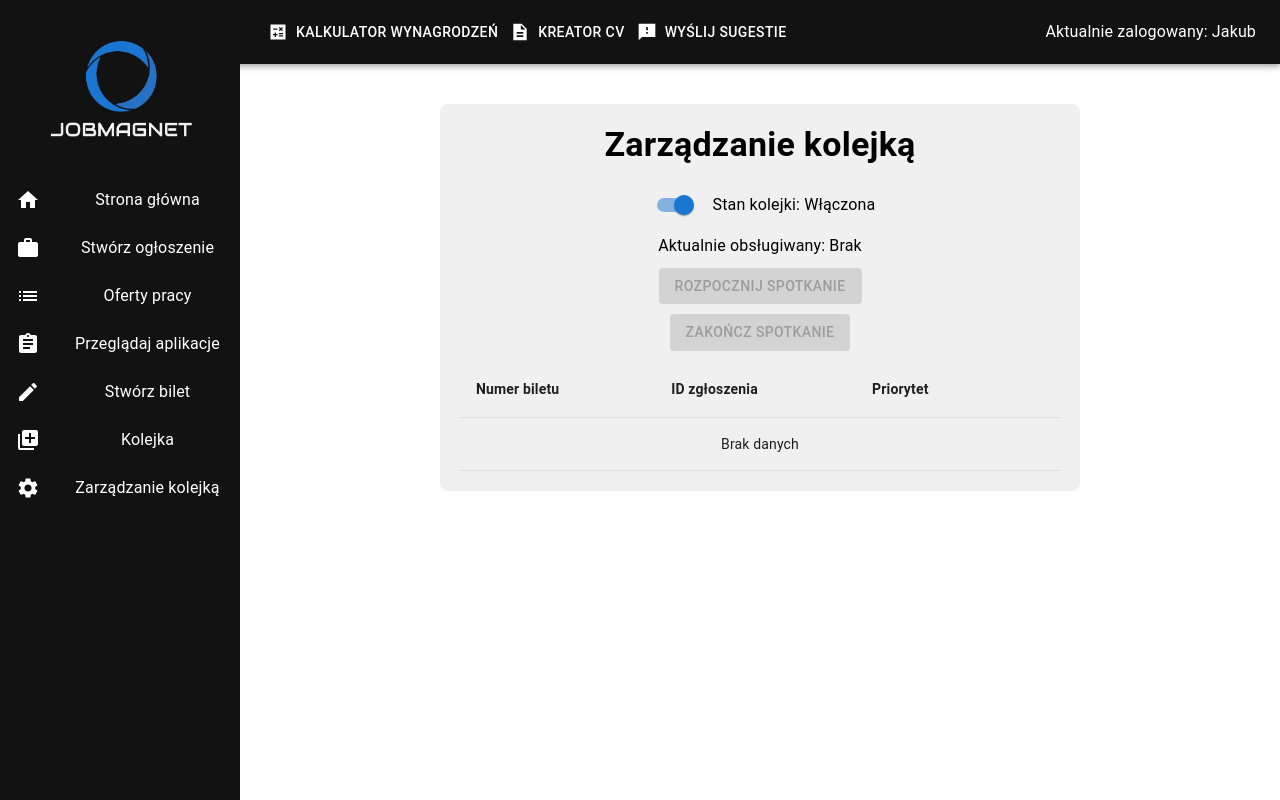
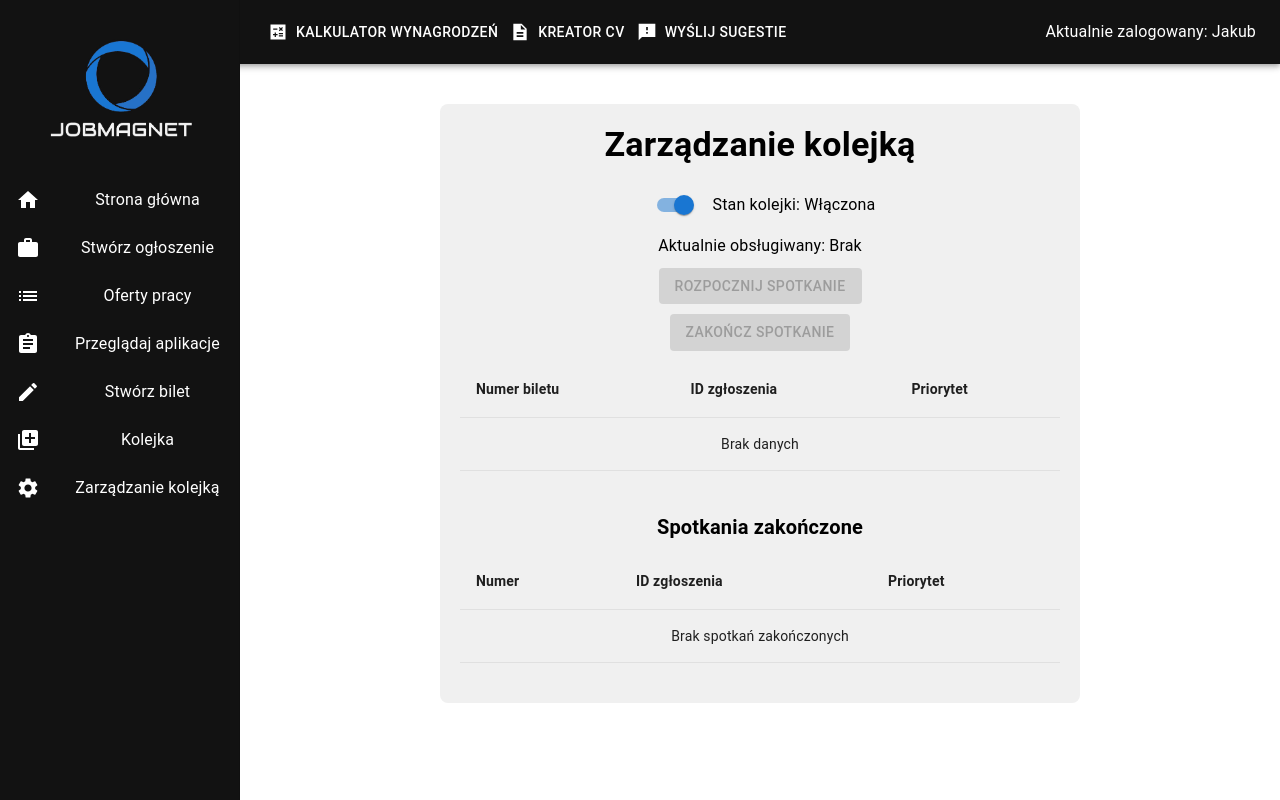
Before and after one commit to kawalerooo/job-magnet, a React (Create React App) app: page /queueManagement in a window 1280 px wide. Shown: the top 800 px of the page. Built offline with nearby package versions, Linux system fonts and the light colour scheme.

Commit message:
added table that saves completed meetings

```diff
--- a/src/components/queueSystemFiles/QueueContext.js
+++ b/src/components/queueSystemFiles/QueueContext.js
@@ -7,6 +7,7 @@ export const QueueProvider = ({ children }) => {
     const [ticketQueue, setTicketQueue] = useState([]);
     const [currentTicket, setCurrentTicket] = useState(null);
     const [ticketOrder, setTicketOrder] = useState([]);
+    const [completedMeetings, setCompletedMeetings] = useState([]);
 
     const addTicketToQueue = (newTicket) => {
         setTicketQueue((prevQueue) => [...prevQueue, newTicket]);
@@ -27,6 +28,15 @@ export const QueueProvider = ({ children }) => {
     };
 
     const endMeeting = () => {
+        // Zapisz zakończone spotkanie do tabeli spotkań zakończonych
+        if (currentTicket) {
+            const completedMeeting = {
+                id: currentTicket.id,
+                ticketNumber: currentTicket.ticketNumber,
+                priority: currentTicket.priority,
+            };
+            setCompletedMeetings((prevMeetings) => [...prevMeetings, completedMeeting]);
+        }
         setCurrentTicket(null);
     };
 
@@ -64,6 +74,7 @@ export const QueueProvider = ({ children }) => {
                 ticketOrder,
                 updateTicketOrder,
                 updateTicketQueue,
+                completedMeetings, // Dodane completedMeetings do wartości kontekstu
             }}
         >
             {children}
--- a/src/components/queueSystemFiles/QueueManagement.js
+++ b/src/components/queueSystemFiles/QueueManagement.js
@@ -35,6 +35,7 @@ const QueueManagement = () => {
         updateTicketOrder,
         updateTicketQueue,
         removeTicketFromQueue,
+        completedMeetings,
     } = useContext(QueueContext);
 
     const [openDialog, setOpenDialog] = useState(false);
@@ -85,6 +86,13 @@ const QueueManagement = () => {
 
         const url = `/recruitment/${selectedTicketId}`;
         navigate(url);
+
+        const completedTicket = ticketQueue.find((ticket) => ticket.id === selectedTicketId);
+        if (completedTicket) {
+            //addCompletedMeeting(completedTicket);
+        }
+
+        removeTicketFromQueue(selectedTicketId);
     };
 
     const handleReturnToMeeting = () => {
@@ -161,7 +169,6 @@ const QueueManagement = () => {
                                             <TableCell style={{ fontWeight: 'bold' }}>Numer biletu</TableCell>
                                             <TableCell style={{ fontWeight: 'bold' }}>ID zgłoszenia</TableCell>
                                             <TableCell style={{ fontWeight: 'bold' }}>Priorytet</TableCell>
-                                            <TableCell style={{ fontWeight: 'bold' }}></TableCell>
                                         </TableRow>
                                     </TableHead>
                                     <TableBody>
@@ -178,7 +185,6 @@ const QueueManagement = () => {
                                                             >
                                                                 <TableCell>{index + 1}</TableCell>
                                                                 <TableCell>{ticket.id}</TableCell>
-                                                                <TableCell>{ticket.priority}</TableCell>
                                                                 <TableCell>
                                                                     <Button
                                                                         variant="contained"
@@ -197,7 +203,7 @@ const QueueManagement = () => {
                                         })}
                                         {ticketOrder.length === 0 && (
                                             <TableRow>
-                                                <TableCell colSpan={4} align="center">
+                                                <TableCell colSpan={3} align="center">
                                                     Brak danych
                                                 </TableCell>
                                             </TableRow>
@@ -209,6 +215,46 @@ const QueueManagement = () => {
                         </Droppable>
                     </DragDropContext>
                 </TableContainer>
+
+                <Box
+                    sx={{
+                        width: '100%',
+                        marginTop: '20px',
+                        borderRadius: '8px',
+                        padding: '20px',
+                    }}
+                >
+                    <Typography variant="h6" sx={{ marginBottom: '10px', fontWeight: 'bold', textAlign: 'center' }}>
+                        Spotkania zakończone
+                    </Typography>
+                    <TableContainer>
+                        <Table>
+                            <TableHead>
+                                <TableRow>
+                                    <TableCell style={{ fontWeight: 'bold' }}>Numer</TableCell>
+                                    <TableCell style={{ fontWeight: 'bold' }}>ID zgłoszenia</TableCell>
+                                    <TableCell style={{ fontWeight: 'bold' }}>Priorytet</TableCell>
+                                </TableRow>
+                            </TableHead>
+                            <TableBody>
+                                {completedMeetings.map((meeting, index) => (
+                                    <TableRow key={meeting.id}>
+                                        <TableCell>{index + 1}</TableCell>
+                                        <TableCell>{meeting.id}</TableCell>
+                                        <TableCell>{meeting.priority}</TableCell>
+                                    </TableRow>
+                                ))}
+                                {completedMeetings.length === 0 && (
+                                    <TableRow>
+                                        <TableCell colSpan={3} align="center">
+                                            Brak spotkań zakończonych
+                                        </TableCell>
+                                    </TableRow>
+                                )}
+                            </TableBody>
+                        </Table>
+                    </TableContainer>
+                </Box>
             </Box>
 
             {/* Start Meeting Confirmation Dialog */}
```
